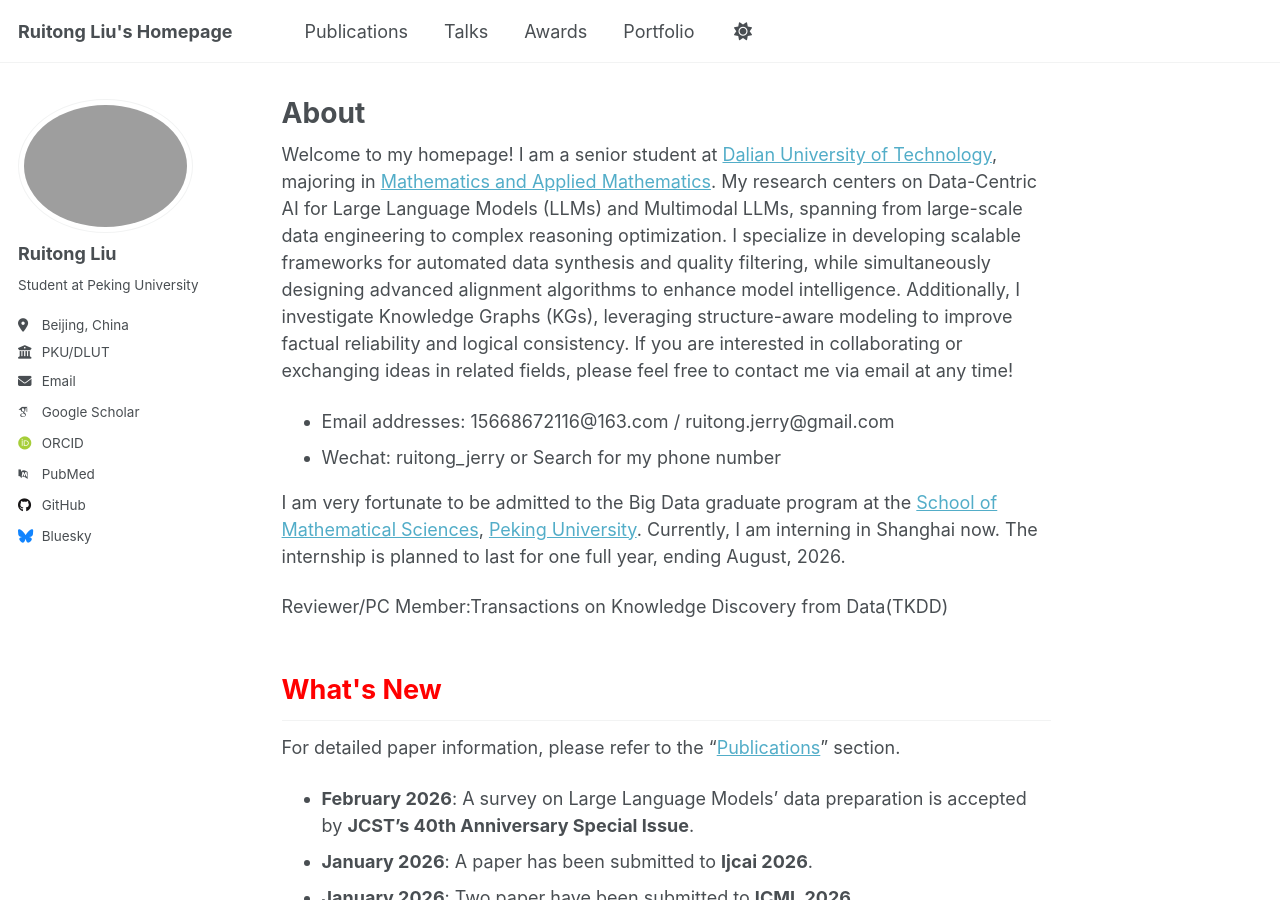
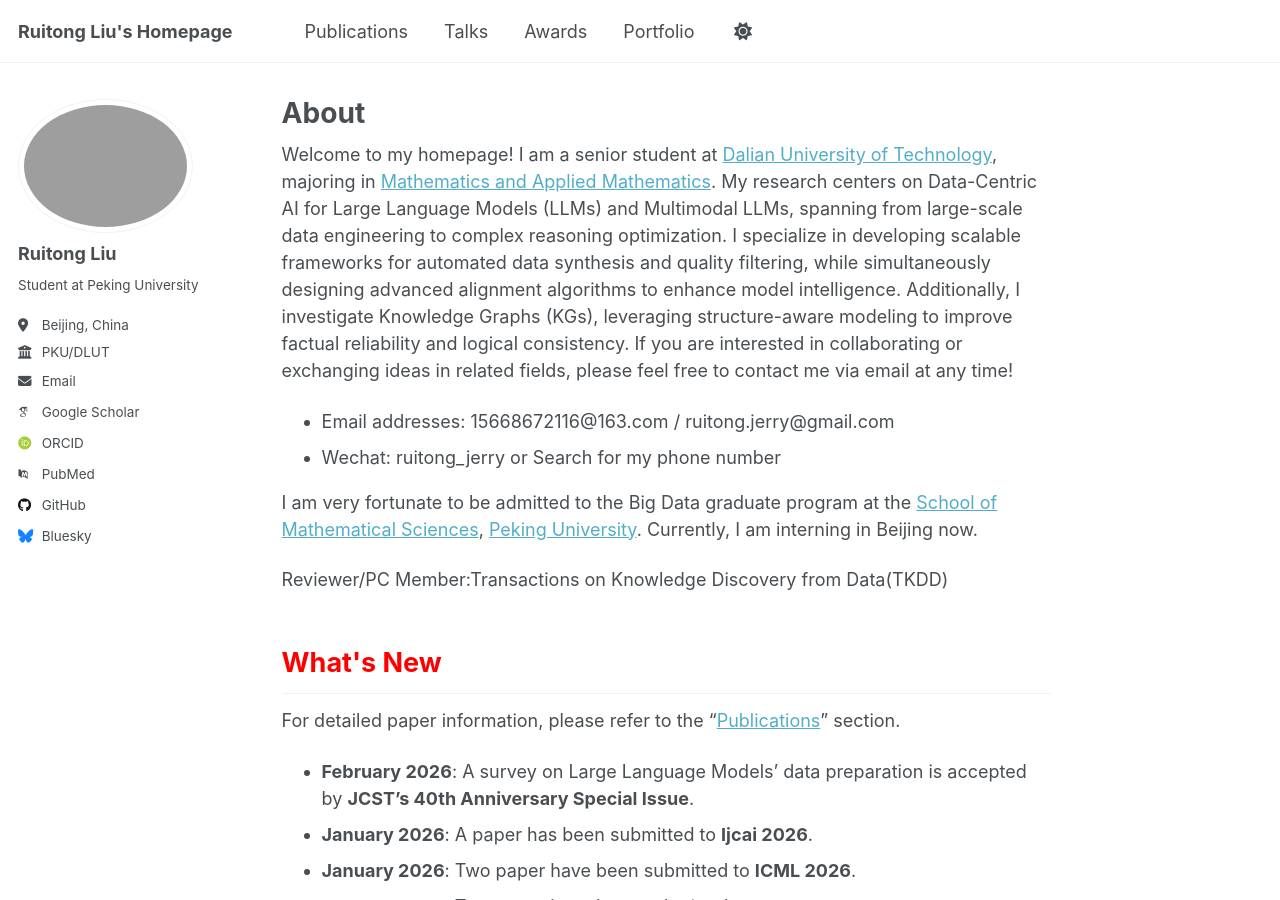
Before and after one commit to tongruiliu/tongruiliu.github.io, a Jekyll site: the page built from _pages/about.md, in a window 1280 px wide and 900 px high. Built offline with Jekyll 4.4.1, drawn with Linux system fonts in a browser that asks for light colours; some web fonts are replaced; a script that is not in the unit is left out; comment, search, counter and statistics services are not loaded.

Commit message:
edit intern

```diff
--- a/_pages/about.md
+++ b/_pages/about.md
@@ -12,7 +12,7 @@ enhance model intelligence. Additionally, I investigate Knowledge Graphs (KGs),
 * Email addresses: 15668672116@163.com / ruitong.jerry@gmail.com
 * Wechat: ruitong_jerry or Search for my phone number
 
-I am very fortunate to be admitted to the Big Data graduate program at the [School of Mathematical Sciences](https://www.math.pku.edu.cn/index.htm), [Peking University](https://www.pku.edu.cn/). Currently, I am interning in Shanghai now. The internship is planned to last for one full year, ending August, 2026.
+I am very fortunate to be admitted to the Big Data graduate program at the [School of Mathematical Sciences](https://www.math.pku.edu.cn/index.htm), [Peking University](https://www.pku.edu.cn/). Currently, I am interning in Beijing now.
 
 Reviewer/PC Member:Transactions on Knowledge Discovery from Data(TKDD)
 
```
